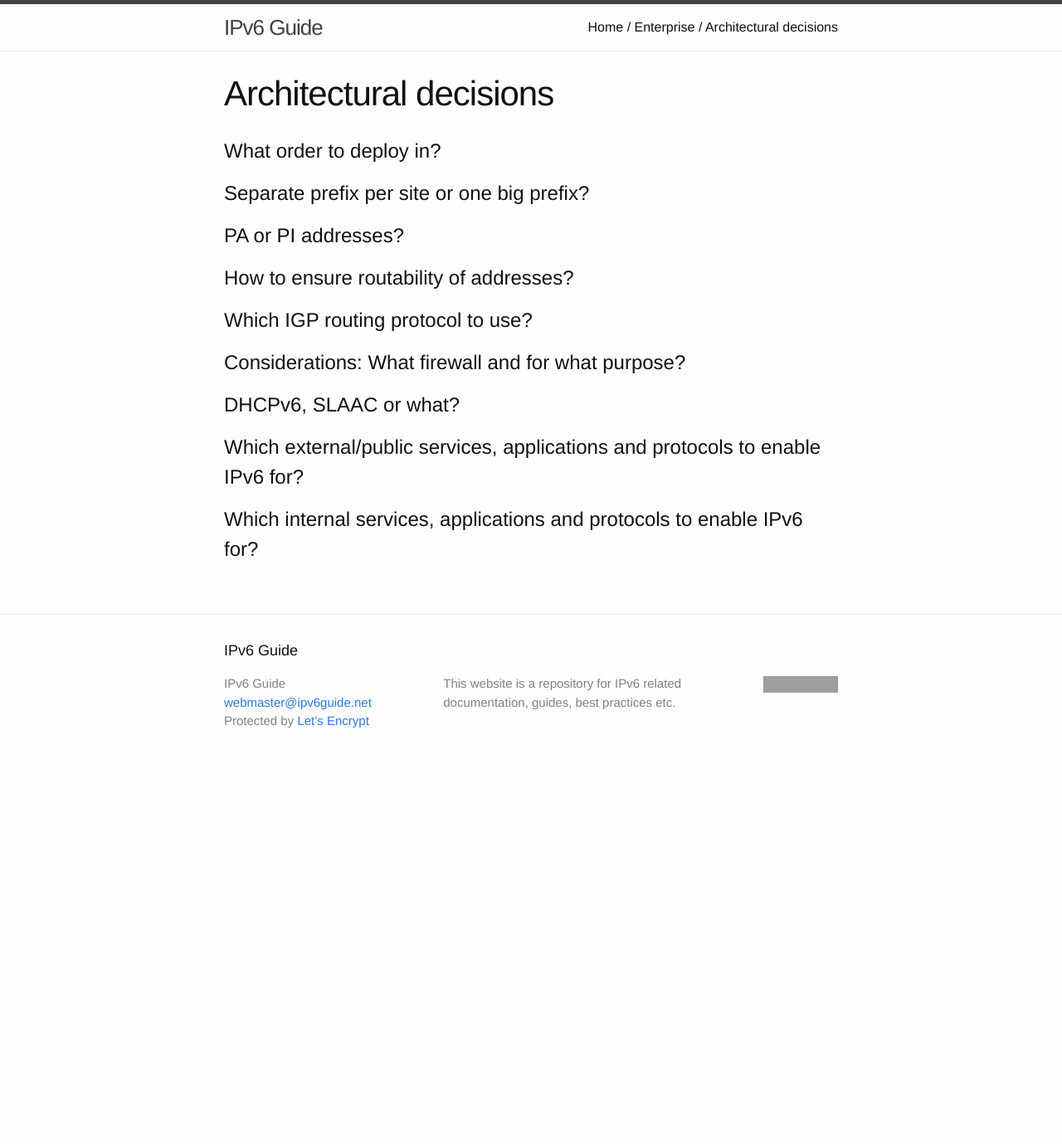
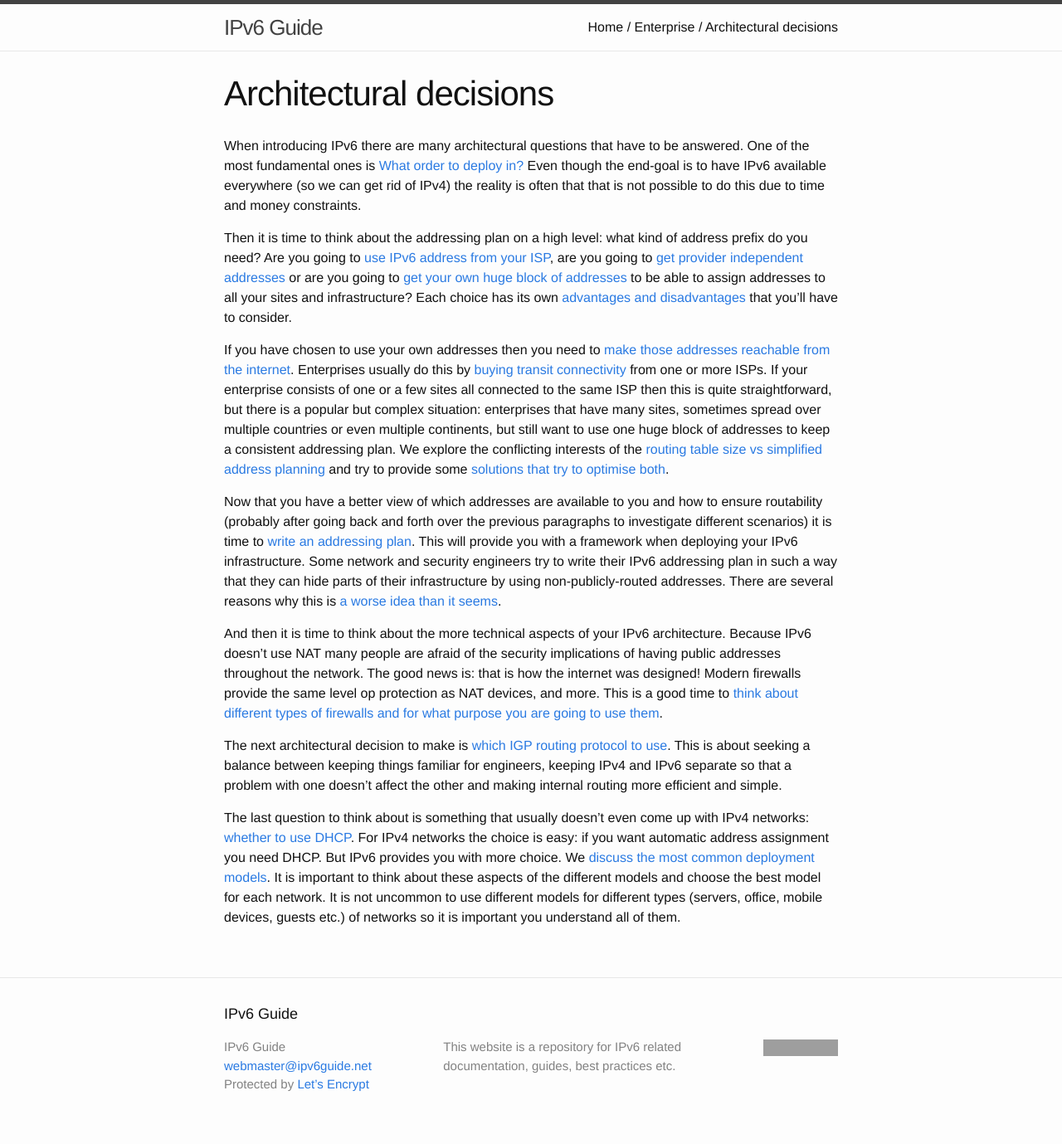
Before and after one commit to ipv6guide/ipv6guide.github.io, a Jekyll site: the page built from enterprise/architectural_decisions/index.md, in a window 1280 px wide. Shown: the whole page at 83% size. Built offline with Jekyll 4.4.1, drawn with Linux system fonts in a browser that asks for light colours; before the commit the page ends 941 px from its top, so only the background shows below that; grey boxes are pictures that could not be loaded.

Commit message:
Start content on architectural decisions

```diff
--- a/enterprise/architectural_decisions/index.md
+++ b/enterprise/architectural_decisions/index.md
@@ -2,29 +2,60 @@
 title: Architectural decisions
 ---
 
-What order to deploy in?
-========================
+When introducing IPv6 there are many architectural questions that have to be
+answered. One of the most fundamental ones is
+[What order to deploy in?](deployment_order) Even though the end-goal is to
+have IPv6 available everywhere (so we can get rid of IPv4) the reality is
+often that that is not possible to do this due to time and money constraints.
 
-Separate prefix per site or one big prefix?
-===========================================
+Then it is time to think about the addressing plan on a high level: what kind
+of address prefix do you need? Are you going to [use IPv6 address from your
+ISP](use_PA), are you going to [get provider independent addresses](use_PI) or
+are you going to [get your own huge block of addresses](become_LIR) to be able
+to assign addresses to all your sites and infrastructure? Each choice has its
+own [advantages and disadvantages](discuss_PI_PA_LIR) that you'll have to
+consider.
 
-PA or PI addresses?
-===================
+If you have chosen to use your own addresses then you need to [make those
+addresses reachable from the internet](routability). Enterprises usually do
+this by [buying transit connectivity](connect_transit) from one or more ISPs.
+If your enterprise consists of one or a few sites all connected to the same ISP
+then this is quite straightforward, but there is a popular but complex
+situation: enterprises that have many sites, sometimes spread over multiple
+countries or even multiple continents, but still want to use one huge block
+of addresses to keep a consistent addressing plan. We explore the conflicting
+interests of the [routing table size vs simplified address
+planning](routing_vs_addressing) and try to provide some [solutions that try
+to optimise both](deaggregation_solutions).
 
-How to ensure routability of addresses?
-=======================================
+Now that you have a better view of which addresses are available to you and how
+to ensure routability (probably after going back and forth over the previous
+paragraphs to investigate different scenarios) it is time to [write an
+addressing plan](addressing_plan). This will provide you with a framework when
+deploying your IPv6 infrastructure. Some network and security engineers try to
+write their IPv6 addressing plan in such a way that they can hide parts of
+their infrastructure by using non-publicly-routed addresses. There are several
+reasons why this is [a worse idea than it seems](unroutable_infra_addresses).
 
-Which IGP routing protocol to use?
-==================================
+And then it is time to think about the more technical aspects of your IPv6
+architecture. Because IPv6 doesn't use NAT many people are afraid of the
+security implications of having public addresses throughout the network. The
+good news is: that is how the internet was designed! Modern firewalls provide
+the same level op protection as NAT devices, and more. This is a good time to
+[think about different types of firewalls and for what purpose you are going to
+use them](consider_firewalls).
 
-Considerations: What firewall and for what purpose?
-===================================================
+The next architectural decision to make is [which IGP routing protocol to
+use](choose_igp). This is about seeking a balance between keeping things
+familiar for engineers, keeping IPv4 and IPv6 separate so that a problem with
+one doesn't affect the other and making internal routing more efficient and
+simple.
 
-DHCPv6, SLAAC or what?
-======================
-
-Which external/public services, applications and protocols to enable IPv6 for?
-==============================================================================
-
-Which internal services, applications and protocols to enable IPv6 for?
-=======================================================================
+The last question to think about is something that usually doesn't even come up
+with IPv4 networks: [whether to use DHCP](why_dhcp). For IPv4 networks the
+choice is easy: if you want automatic address assignment you need DHCP. But
+IPv6 provides you with more choice. We [discuss the most common deployment
+models](discuss_lan_models). It is important to think about these aspects of
+the different models and choose the best model for each network. It is not
+uncommon to use different models for different types (servers, office, mobile
+devices, guests etc.) of networks so it is important you understand all of them.
```
Also changed, not shown: enterprise/architectural_decisions/deployment_order.md (added, +7 -0 lines).
